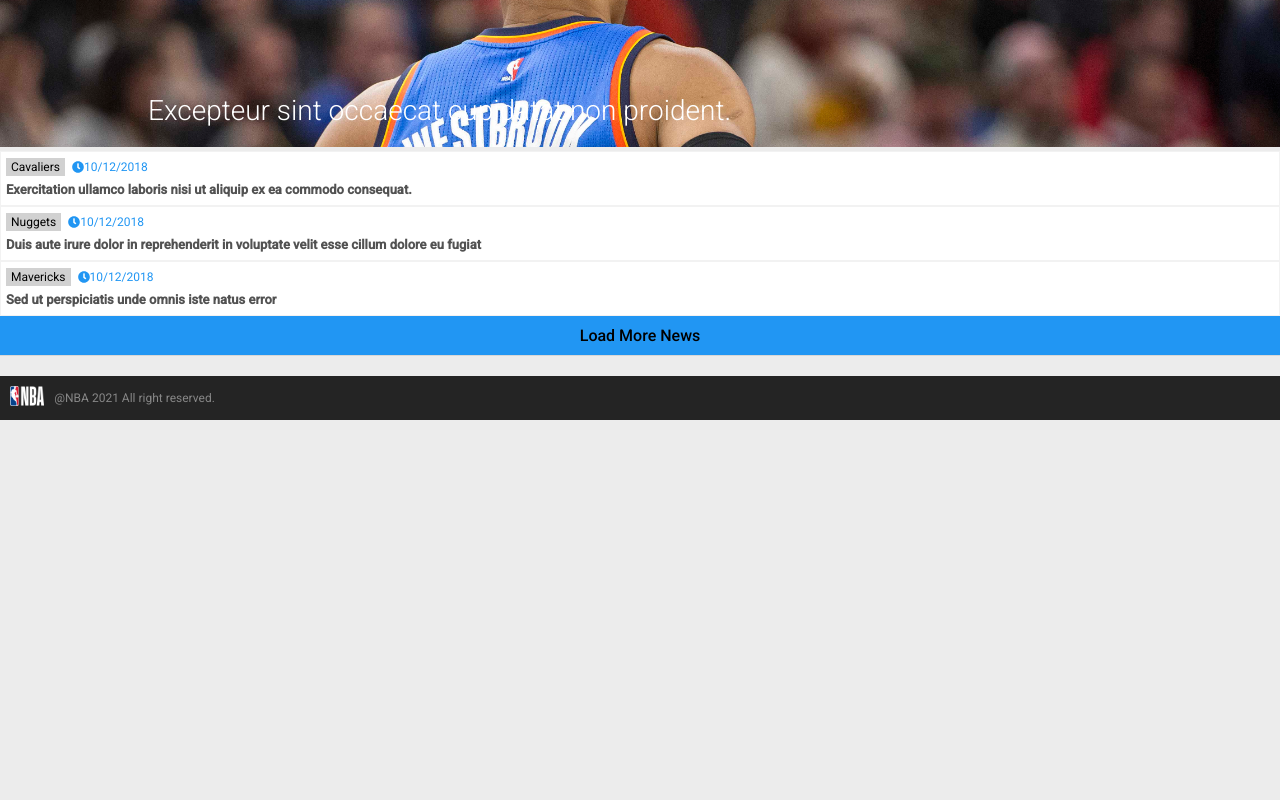
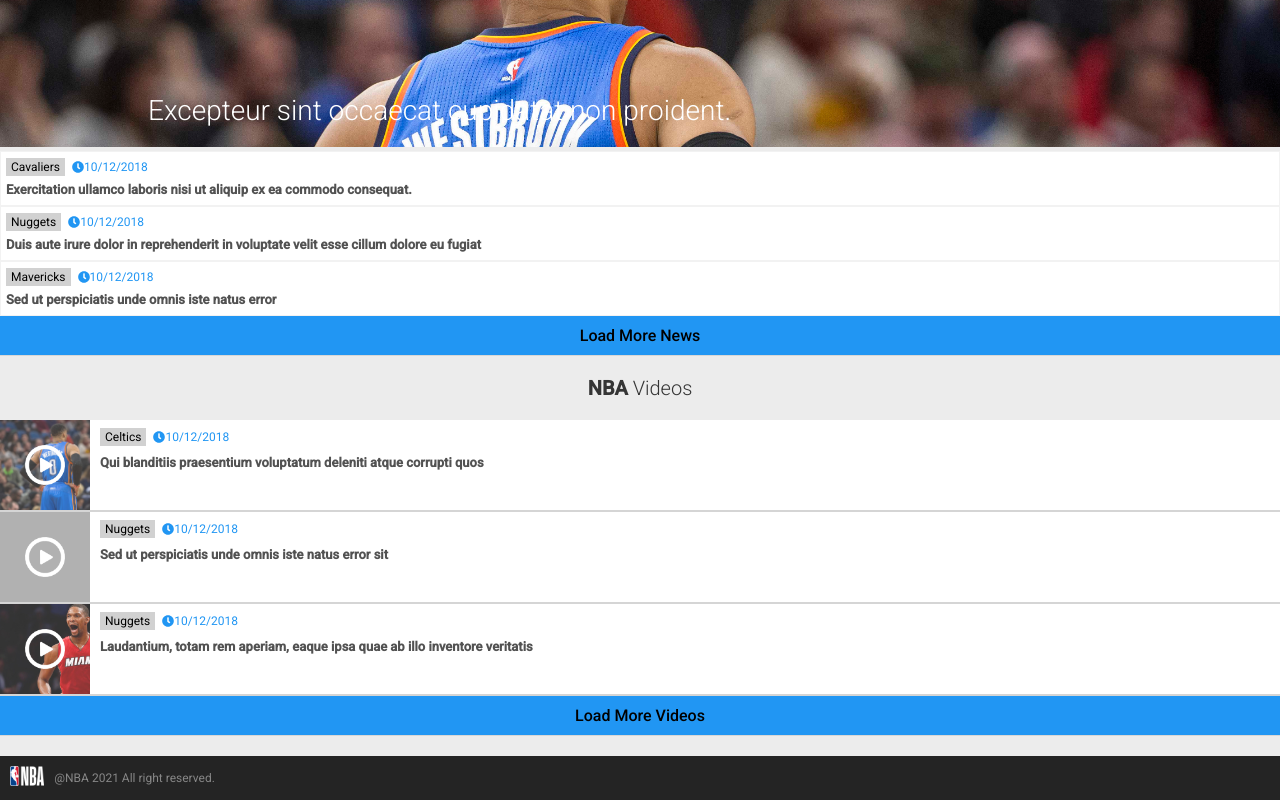
Before and after one commit to anees028/NBAapp, a React app: page / in a window 1280 px wide. Shown: the part 563-1363 px from the top of the page. Before the commit the page ends 983 px from the top, so only its background shows below. Built offline with nearby package versions, Linux system fonts and the light colour scheme; some packages are replaced by stand-ins of ours; data requests are answered from the project's data file; grey boxes are pictures that could not be loaded.

Commit message:
9th Iteration.. Load More Videos... But WITHOUT Updating the list state

```diff
--- a/src/components/Header/header.js
+++ b/src/components/Header/header.js
@@ -5,6 +5,7 @@
 import SideNav from './SideNav/sideNav';
 import { FontAwesomeIcon } from '@fortawesome/react-fontawesome'
 import { faBars } from '@fortawesome/free-solid-svg-icons'
+
 
 const Header = (props) => {
     //importing picture from PUBLIC_URL.....
--- a/src/components/Home/home.js
+++ b/src/components/Home/home.js
@@ -1,6 +1,7 @@
 import React from 'react';
 import NewsList from '../widgets/NewsList/newsList';
 import NewsSlider from '../widgets/NewsSlider/slider';
+import VideosList from '../widgets/VideosList/videosList';
 
 const Home = () => {
     return (
@@ -20,6 +21,14 @@
                 start={3}
                 amount={3}
             />
+
+            <VideosList
+                type="card"
+                loadmore={true}
+                title={true}
+                start={0}
+                amount={3}
+            />
         </div>
     );
 };
--- a/src/components/widgets/Buttons/buttons.js
+++ b/src/components/widgets/Buttons/buttons.js
@@ -15,8 +15,16 @@
                     {props.text}
                 </div>
             );
-            break;
-
+        break;
+        case("linkTo"):
+            template = (
+                <Link to={props.linkTo}
+                    className={styles.blue_btn}
+                >
+                    {props.text}
+                </Link>
+            );
+        break;
 
         default:
             template=null;
--- a/src/components/widgets/Buttons/buttons.module.css
+++ b/src/components/widgets/Buttons/buttons.module.css
@@ -8,4 +8,8 @@
     padding: 10px;
     cursor: pointer;
     font-size: 16px;
+
+
+    display: block;
+    text-decoration: none;
 }
--- /dev/null
+++ b/src/components/widgets/VideosList/videosList.js
@@ -0,0 +1,102 @@
+import React, { Component } from 'react';
+import styles from './videosList.module.css';
+
+import axios from 'axios';
+import {URL} from '../../../config';
+import Button from '../Buttons/buttons';
+
+import VideosListTemplate from './videosListTemplate';
+
+
+class VideosList extends Component {
+
+    //setting default state...
+    state = {
+        teams:[],
+        videos:[],
+        start: this.props.start,
+        end: this.props.start + this.props.amount,
+        amount: this.props.amount,
+    }
+
+    //Rendreing the title named : NBA Videos ....
+    renderTitle = () => {
+        return this.props.title ?
+            <h3 className={styles.videoTitle}><strong>NBA</strong> Videos</h3>
+        : null
+    }
+    //We are calling the request during the rendering of the page...
+    componentWillMount(){
+        this.request(this.state.start, this.state.end)
+    }
+
+    //Requesting data from dbjson of TEAMS and storing in teams array in state...
+    request = (start, end) =>{
+        if(this.state.teams.length < 1) {
+            axios.get(`${URL}/teams`).then( response => {
+                this.setState({
+                    teams:response.data
+                })
+            })
+        }
+
+        axios.get(`${URL}/videos?_start=${start}&_end=${end}`)
+        .then( response =>{
+            this.setState({
+                //Storing default state and then updating default state with new state...
+                videos:[ ...this.state.videos, ...response.data ]
+            })
+        })
+    }
+
+    renderVideos= () =>{
+        let template =null;
+        switch(this.props.type){
+            case("card"):
+            {
+                //We are calling the Videos Component template for rendering the videos list template...
+                template = <VideosListTemplate  data={this.state.videos} teams={this.state.teams} />
+            }
+            break;
+
+            default:
+                template=null;
+        }
+
+        return template;
+    }
+
+    //This function is showing the loading of more news on pressing the LOAD MORE VIDEOS....
+    loadMore =() => {
+        let end= this.state.end + this.state.amount;
+        this.request(this.state.end, end);
+    }
+
+    renderButton = () => {
+        return this.props.loadmore ?
+        <Button
+            type="loadmore"
+            loadMore={()=> this.loadMore()}
+            text="Load More Videos"
+        />
+        :
+        <Button
+            type="linkTo"
+            text="More Videos"
+            linkTo="/videos"
+        />
+    }
+
+    render() {
+        return (
+            <div>
+                {this.renderTitle()}
+                {this.renderVideos()}
+                {this.renderButton()}
+            </div>
+        )
+    }
+}
+
+
+export default VideosList
--- /dev/null
+++ b/src/components/widgets/VideosList/videosList.module.css
@@ -0,0 +1,35 @@
+.videoTitle{
+    font-size: 20px;
+    text-align: center;
+    margin: 20px;
+    font-weight: 300;
+    color: #353535;
+}
+
+.videosListItem_wrapper{
+    display: flex;
+    border-bottom: 2px solid #d5d5d5;
+    background: #fff;
+}
+
+.videosListItem_wrapper h2{
+    font-size: 13px;
+    color: #525252;
+}
+
+.left{
+    background-size: cover !important;
+    opacity: 0.8;
+}
+.left div{
+    width: 90px;
+    height: 90px;
+    background-size: 40px !important;
+    background-repeat: no-repeat !important;
+    background-position: center center !important;
+}
+
+.right{
+    flex-grow: 1;
+    padding: 10px;
+}
--- /dev/null
+++ b/src/components/widgets/VideosList/videosListTemplate.js
@@ -0,0 +1,39 @@
+import React from 'react';
+import {Link} from 'react-router-dom';
+import CardInfo from '../CardInfo/cardInfo';
+
+import styles from './videosList.module.css';
+
+const VideosListTemplate = (props) => {
+    //importing picture from PUBLIC_URL.....
+    let pic = process.env.PUBLIC_URL;
+
+    console.log(props)
+    return props.data.map( (item, i) => (
+        <Link
+            to={`/videos/${item.id}`}
+            key={i}
+        >
+            <div className={styles.videosListItem_wrapper}>
+                <div className={styles.left}
+                    style={{
+                        background:`url(${pic}/images/videos/${item.image})`
+                    }}
+                >
+                    <div style={{ background:`url(${pic}/images/play.png)` }} ></div>
+                </div>
+
+                <div className={styles.right}>
+                    <CardInfo
+                        teams={props.teams}
+                        team={item.team}
+                        date={item.date}
+                    />
+                    <h2>{item.title}</h2>
+                </div>
+            </div>
+        </Link>
+    ))
+};
+
+export default VideosListTemplate;
--- a/src/config.js
+++ b/src/config.js
@@ -1,6 +1,7 @@
 const CURRENT_YEAR = (new Date()).getFullYear();
 
 const URL = 'http://localhost:3004';
+
 
 export {
     CURRENT_YEAR,
```
